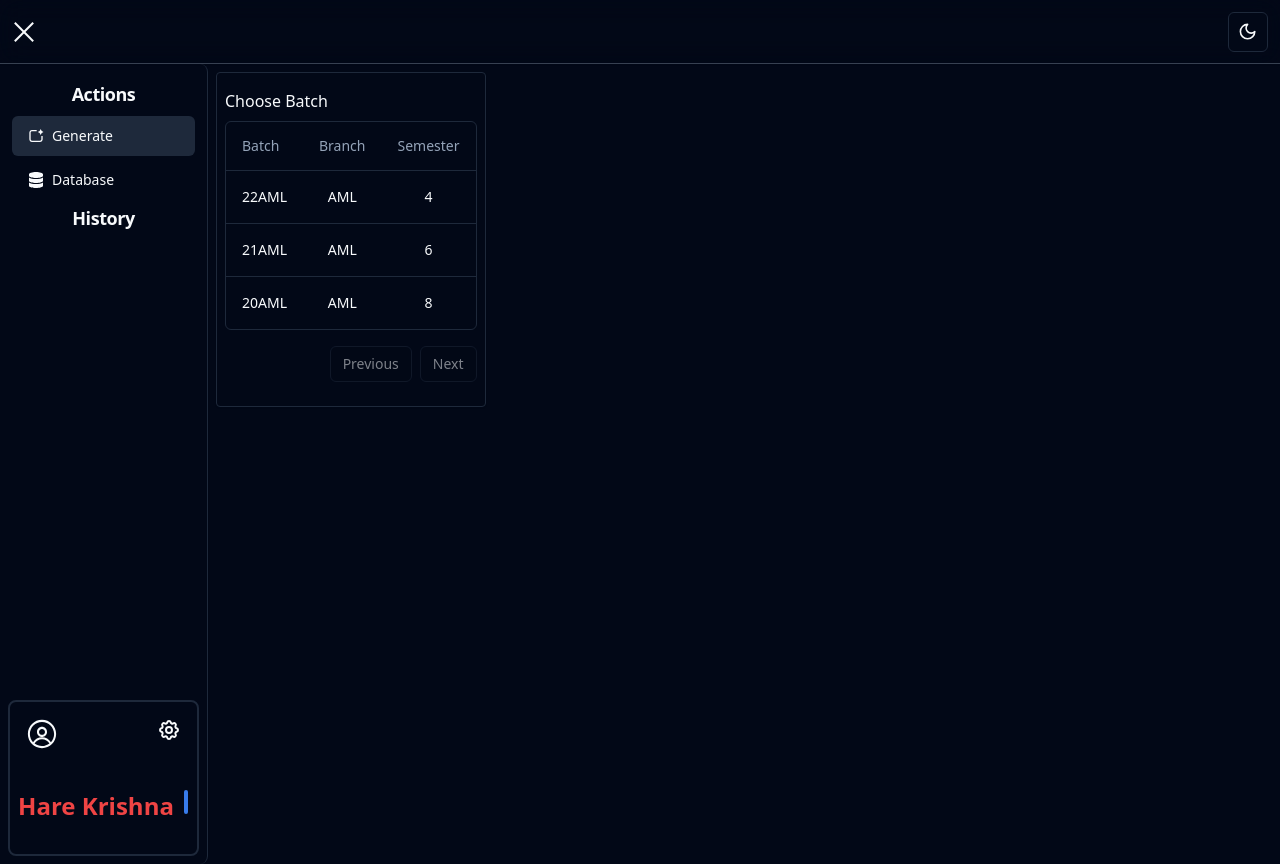
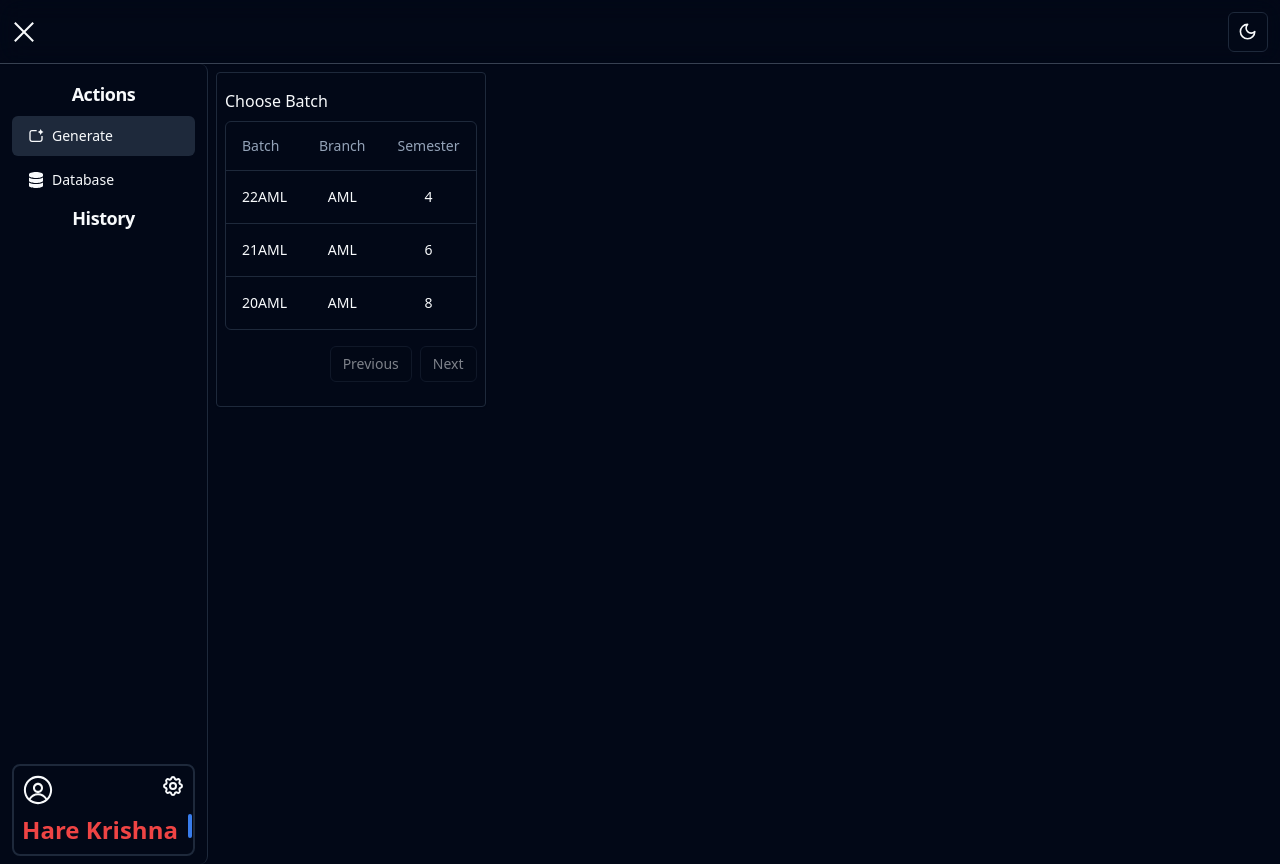
Before and after one commit to godsplanhk/CUXAM, a React (Vite) app: page /generate in a window 1280 px wide. Built offline with nearby package versions, Linux system fonts and the light colour scheme.

Commit message:
fixed sidebar

```diff
--- a/src/components/ui/sidebar.tsx
+++ b/src/components/ui/sidebar.tsx
@@ -28,8 +28,8 @@ export function Sidebar({ className, isOpen, setIsOpen }: SidebarProps){
   isOpen = isOpen ?? isSidebarOpen;
   setIsOpen = setIsOpen ?? setIsSidebarOpen;
   return (
-    <div className={cn("pb-1 flex flex-col justify-between max-h-screen", className, {"hidden":!isOpen})}>
-      <div className="space-y-2 py-2">
+    <div className={cn("pb-1 flex flex-col justify-between w-40", className, {"hidden":!isOpen})}>
+      <div className="space-y-2 py-2 items-strectch">
         <div className="px-3 py-2">
           <h2 className="mb-2 px-4 text-lg font-semibold tracking-tight">
             Actions
@@ -45,23 +45,19 @@ export function Sidebar({ className, isOpen, setIsOpen }: SidebarProps){
               <FaDatabase className="mr-2 h-4 w-4"/>
               Database
             </Button>
-          <h2 className="px-7 text-lg font-semibold tracking-tight">
+          <h2 className="px-7 text-lg font-semibold tracking-tight self-stretch">
             History
           </h2>
-          <ScrollArea className="h-[300px] px-1">
-            <div className="space-y-1 p-2">
-             </div>
-          </ScrollArea>
           </div>
         </div>
       </div>
-      <div className="relative border-2 rounded-lg mx-2 my-1 border-white-300"   >
-        <div className="flex justify-between m-4 object-center">
-          <RxAvatar className="h-8 w-8"/>
-          <TbSettings className="h-6 w-6 hover:shadow-md"/>
+      <div className="relative flex flex-col mt-3 mx-3 border-2 rounded-lg my-1 border-white-300"   >
+        <div className="grid grid-cols-2 justify-between object-center">
+          <RxAvatar className="h-8 w-8 m-2"/>
+          <TbSettings className="h-6 w-6 hover:shadow-md justify-self-end m-2"/>
         </div>
-        <div className="w-52 mx-2 flex justify">
-          <TypewriterEffectSmooth words={words}></TypewriterEffectSmooth>
+        <div className="mx-2 flex justify">
+          <TypewriterEffectSmooth className="m-0 w-min" words={words}></TypewriterEffectSmooth>
         </div>
       </div>
     </div>
```
